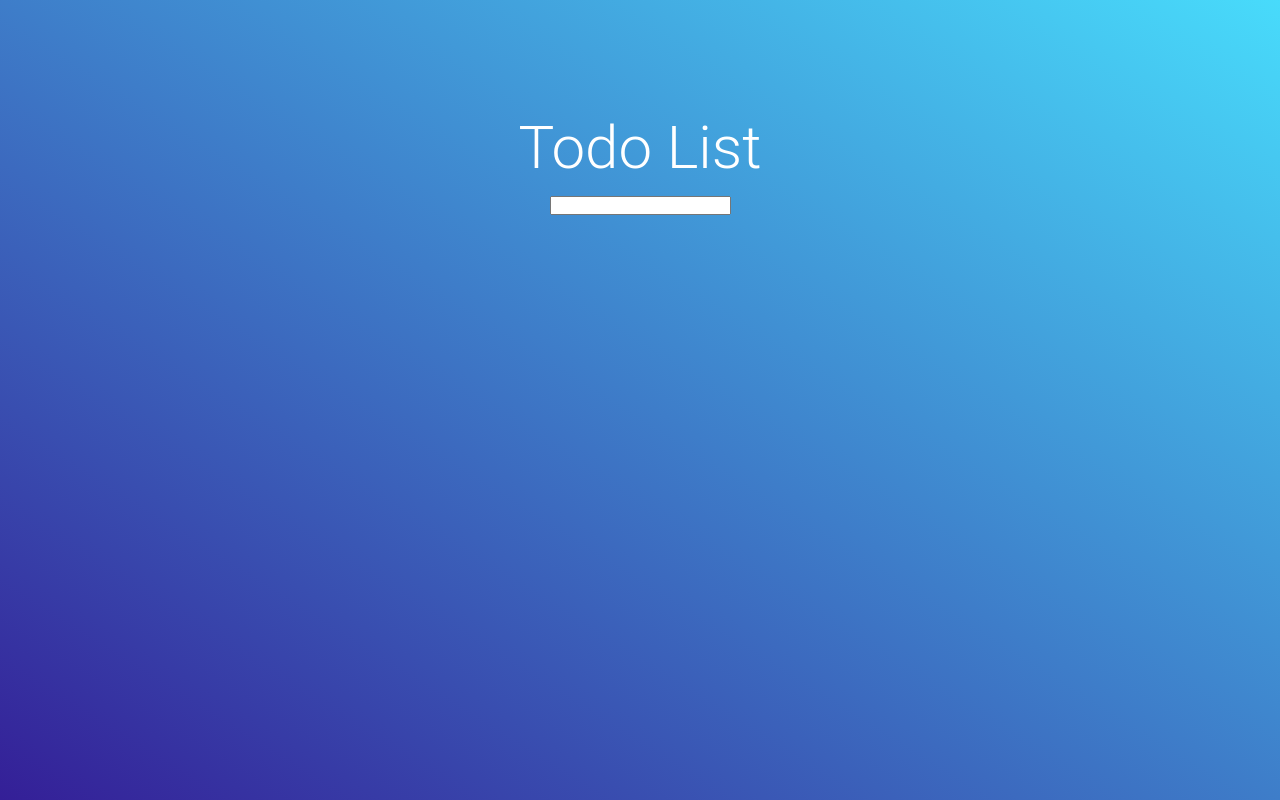
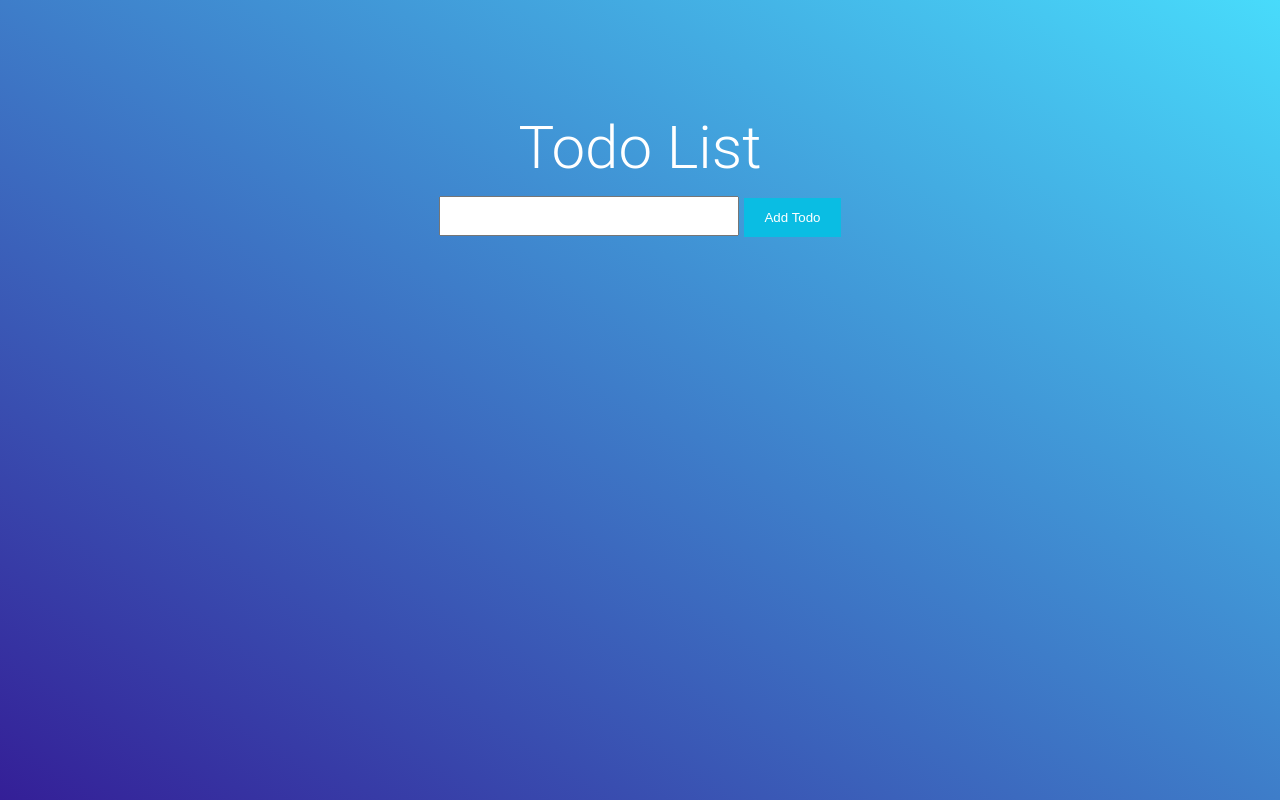
Before and after one commit to khaledrefaat/React-Projects, a React (Create React App) app in the folder to-do-list/: page / in a window 1280 px wide. Built offline with nearby package versions, Linux system fonts and the light colour scheme.

Commit message:
project style is done and add btn

```diff
--- /dev/null
+++ b/to-do-list/src/componenets/AddBtn.js
@@ -0,0 +1,11 @@
+import React from 'react';
+
+const AddBtn = props => {
+	return (
+		<button className="btn btn-add" onClick={props.onClick}>
+			Add Todo
+		</button>
+	);
+};
+
+export default AddBtn;
--- a/to-do-list/src/componenets/App.js
+++ b/to-do-list/src/componenets/App.js
@@ -1,5 +1,6 @@
 import React from 'react';
 import TodoInput from './TodoInput';
+import TodoList from './TodoList';
 import './App.css';
 class App extends React.Component {
 	render() {
@@ -7,6 +8,7 @@ class App extends React.Component {
 			<div className="container">
 				<h1>Todo List</h1>
 				<TodoInput />
+				<TodoList />
 			</div>
 		);
 	}
--- /dev/null
+++ b/to-do-list/src/componenets/Form.css
@@ -0,0 +1,57 @@
+input {
+	width: 30rem;
+	height: 4rem;
+	margin-right: .5rem;
+	outline: none;
+	font-size: 1.8rem;
+}
+
+.btn {
+	padding: 1.2rem 2rem;
+	outline: none;
+	border: none;
+	color: #fff;
+	transform: translateY(0);
+	transition: all .3s ease-out;
+}
+
+.btn:hover {box-shadow: 0 1rem 2rem rgba(0, 0, 0, .1);}
+
+.btn:active {
+	transform: translateY(3px);
+	box-shadow: 0 .5rem 1rem rgba(0, 0, 0, .1);
+}
+
+.btn-add {background-color: #0abde3;}
+
+.btn-add:hover {background-color: #48dbfb;}
+
+.btn-clear {background-color: #341f97;}
+
+.btn-clear:hover {background-color: #5f27cd;}
+
+
+
+.btn-delete,
+.btn-complete  {
+	text-align: center;
+	height: 100%;
+	padding: .6rem 1rem;
+}
+.btn-delete  {
+	background-color: #c0392b;
+	padding: .7rem 1rem;
+}
+
+.btn-delete:active,
+.btn-complete:active {transform: translateY(0);}
+
+.btn-delete:hover {
+	background-color: #e74c3c;
+}
+
+.btn-complete {
+	background-color: #27ae60;
+	margin: 0;
+}
+.btn-complete:hover {background-color: #10ac84;}
--- a/to-do-list/src/componenets/TodoInput.js
+++ b/to-do-list/src/componenets/TodoInput.js
@@ -1,5 +1,6 @@
 import React from 'react';
-
+import AddBtn from './AddBtn';
+import './Form.css';
 class TodoInput extends React.Component {
 	state = { term: '' };
 
@@ -17,6 +18,7 @@ class TodoInput extends React.Component {
 						value={this.state.term}
 						onChange={e => this.setState({ term: e.target.value })}
 					/>
+					<AddBtn onClick={this.onFormSubmit} />
 				</form>
 			</div>
 		);
--- /dev/null
+++ b/to-do-list/src/componenets/TodoItem.js
@@ -0,0 +1 @@
+import React from 'react';
--- /dev/null
+++ b/to-do-list/src/componenets/TodoList.css
@@ -0,0 +1,36 @@
+.todo-list {
+	margin-top: 3rem;
+	color: #fff;
+	min-width: 30%;
+}
+
+.todo {
+	font-size: 1.8rem;
+	padding-left: 1rem;
+	margin: 1rem;
+	color: #333;
+	transition: all .5s ease-out;
+	display: flex;
+	align-items: center;
+	justify-content: space-between;
+	background-color: #fff;
+	/* transition: all .5s ease-out; */
+}
+
+.complete {
+	opacity: .5;
+	text-decoration: line-through;
+}
+
+.deleted {
+	opacity: 0;
+	visibility: hidden;
+	pointer-events: none;
+	transform: translateY(3rem) rotate(-5deg);
+}
+
+.todo p {
+	flex: 1;
+	margin-right: auto;
+	transition: all .5s ease-out;
+}
--- /dev/null
+++ b/to-do-list/src/componenets/TodoList.js
@@ -0,0 +1,8 @@
+import React from 'react';
+import './TodoList.css';
+
+const TodoList = props => {
+	return <ul className="todo-list" />;
+};
+
+export default TodoList;
```
